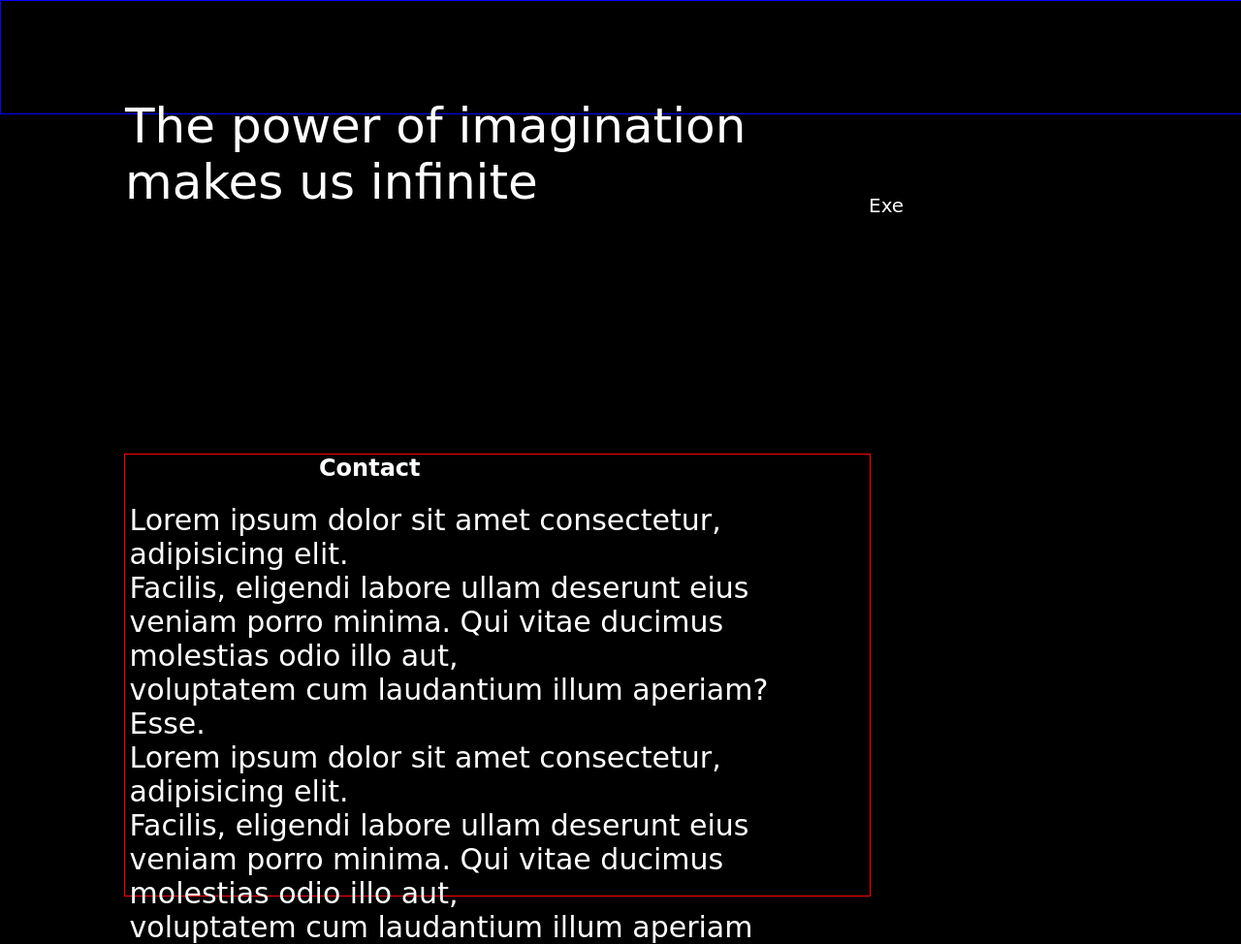
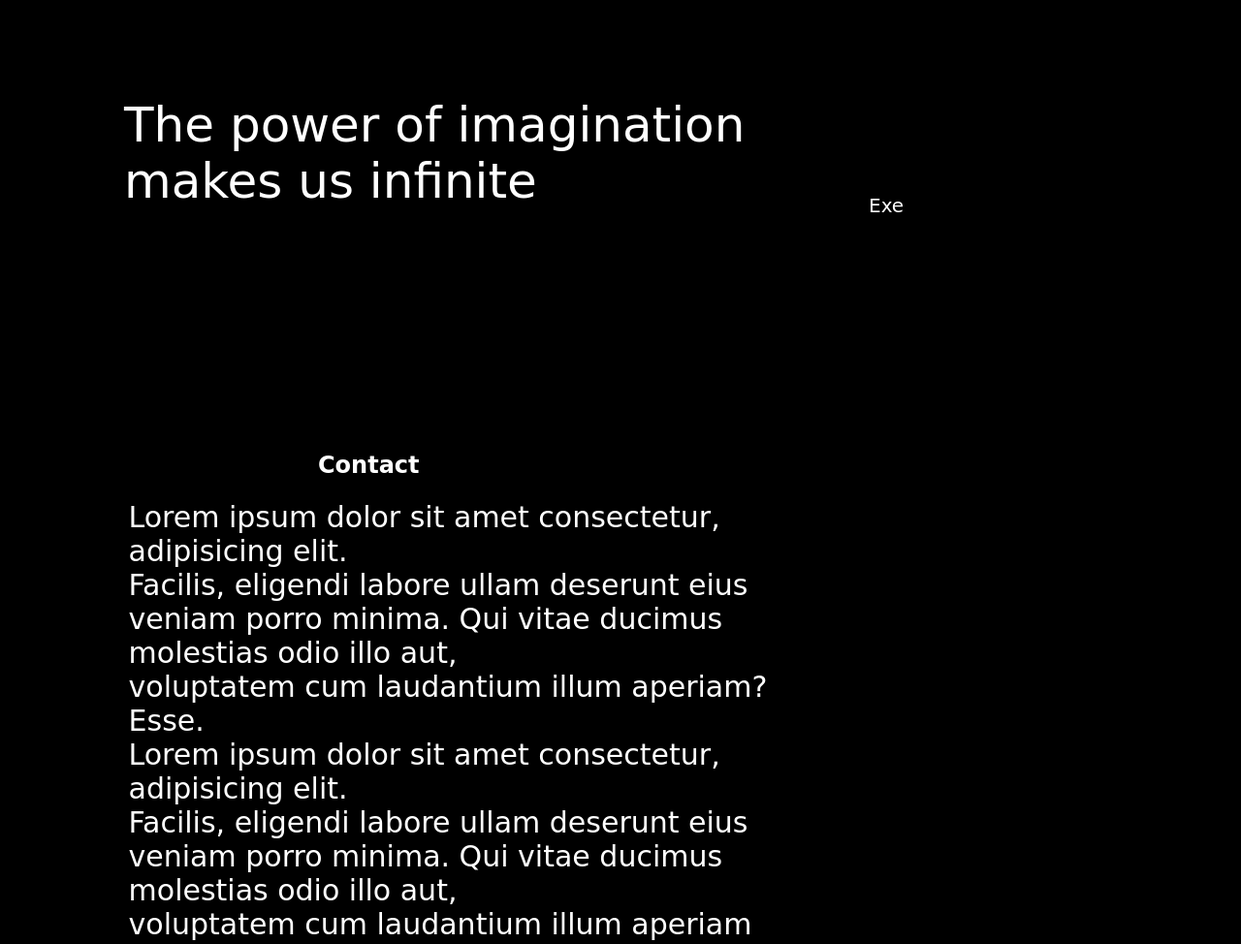
Before and after one commit to exemartinez95/exemartinez95.github.io, a plain HTML site: page pages/contact.html in a window 1280 px wide. Shown: the whole page at 97% size. Drawn offline with Linux system fonts and the light colour scheme; a web font is replaced by a local one.

Commit message:
nuevos cambios de estilo

```diff
--- a/styles/style-cont.css
+++ b/styles/style-cont.css
@@ -9,7 +9,6 @@ body {
 
 header {
     display: flex;
-    border: solid blue  1px;
     justify-content: space-between;
     width: 100%;
 }
@@ -51,7 +50,6 @@ a:hover:after {
     width: 60%;
     margin-top: 350px;
     left: 10%;
-    border: solid red 1px;
 }
 
 h1 {
```
